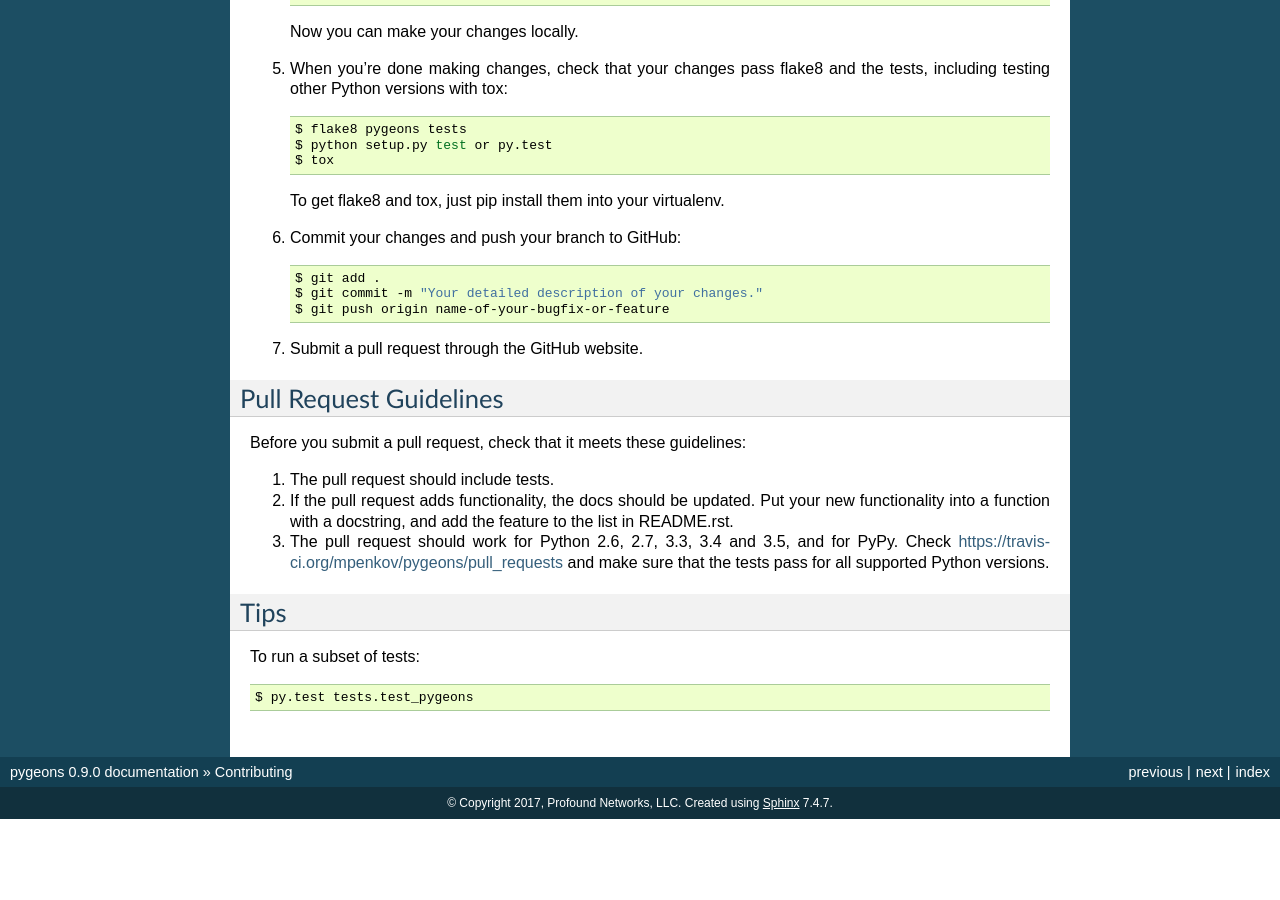
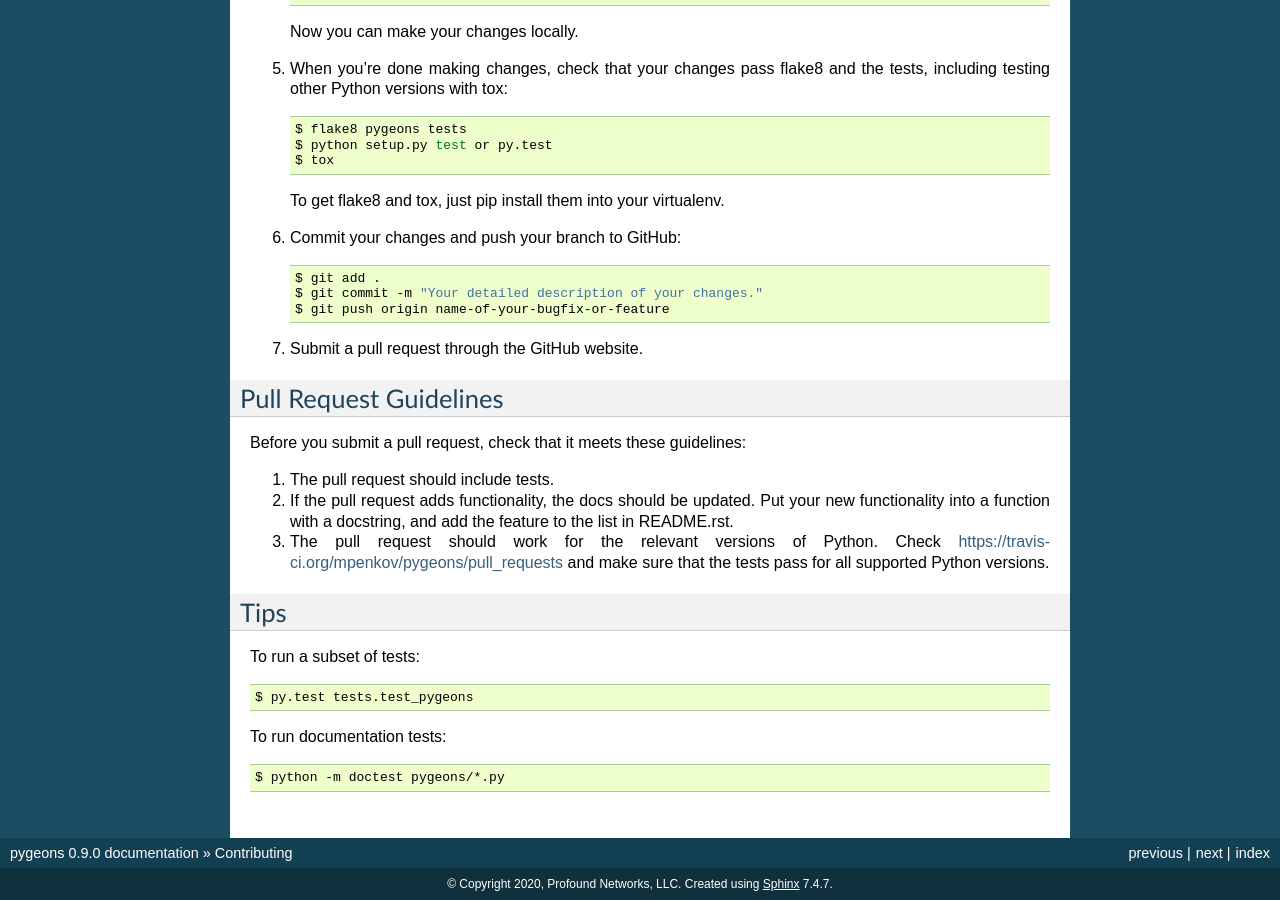
Before and after one commit to ProfoundNetworks/pygeons, a Sphinx documentation site: the page built from docs/contributing.rst, in a window 1280 px wide and 900 px high, scrolled down 1392 px. Built offline with Sphinx 7.4.7, drawn with Linux system fonts in a browser that asks for light colours; before the commit the page ends 2211 px from its top, so only the background shows below that.

Commit message:
update docs

```diff
--- a/CONTRIBUTING.rst
+++ b/CONTRIBUTING.rst
@@ -101,7 +101,7 @@ Before you submit a pull request, check that it meets these guidelines:
 2. If the pull request adds functionality, the docs should be updated. Put
    your new functionality into a function with a docstring, and add the
    feature to the list in README.rst.
-3. The pull request should work for Python 2.6, 2.7, 3.3, 3.4 and 3.5, and for PyPy. Check
+3. The pull request should work for the relevant versions of Python. Check
    https://travis-ci.org/mpenkov/pygeons/pull_requests
    and make sure that the tests pass for all supported Python versions.
 
@@ -111,3 +111,7 @@ Tips
 To run a subset of tests::
 
 $ py.test tests.test_pygeons
+
+To run documentation tests::
+
+$ python -m doctest pygeons/*.py
--- a/docs/conf.py
+++ b/docs/conf.py
@@ -54,7 +54,7 @@ master_doc = 'index'
 
 # General information about the project.
 project = u'pygeons'
-copyright = u"2017, Profound Networks, LLC"
+copyright = u"2020, Profound Networks, LLC"
 
 # The version info for the project you're documenting, acts as replacement
 # for |version| and |release|, also used in various other places throughout
```
Also changed, not shown: docs/modules.rst (+15 -0 lines).
